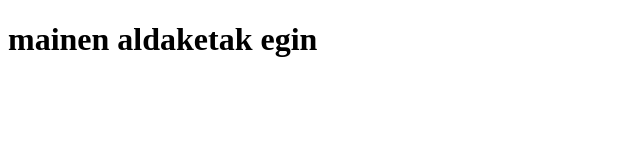
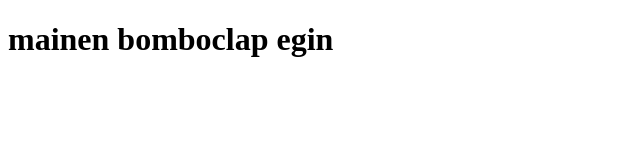
Before and after one commit to UnaiMarti88/frogaGit, a plain HTML site: page index.html in a window 1280 px wide. Shown: the whole page, without its empty margins (0-640 px from the left). Drawn offline with Linux system fonts and the light colour scheme.

Commit message:
frogacomit

```diff
--- a/index.html
+++ b/index.html
@@ -6,6 +6,6 @@
     <title>Document</title>
 </head>
 <body>
-    <h1>mainen aldaketak egin</h1>
+    <h1>mainen bomboclap egin</h1>
 </body>
 </html>
```
